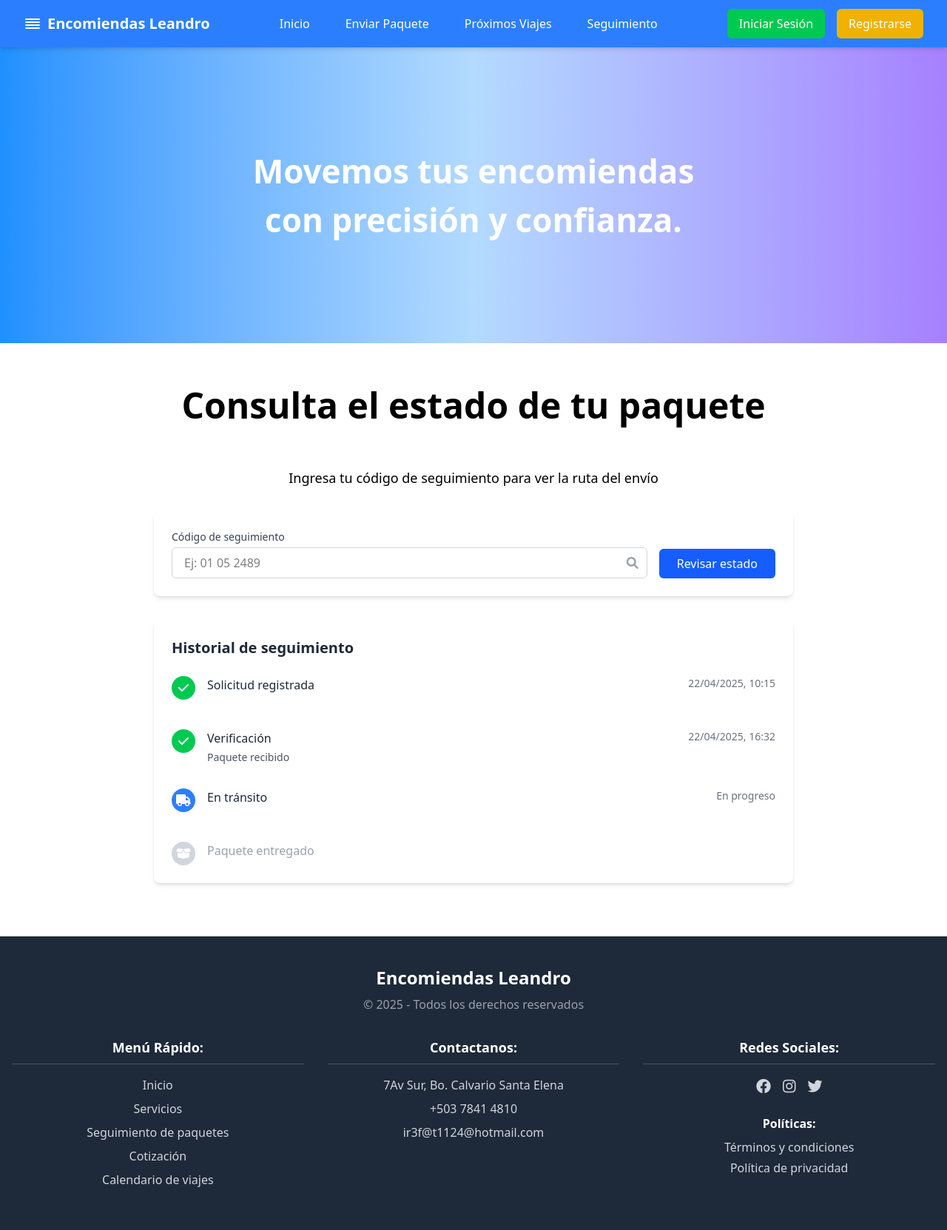
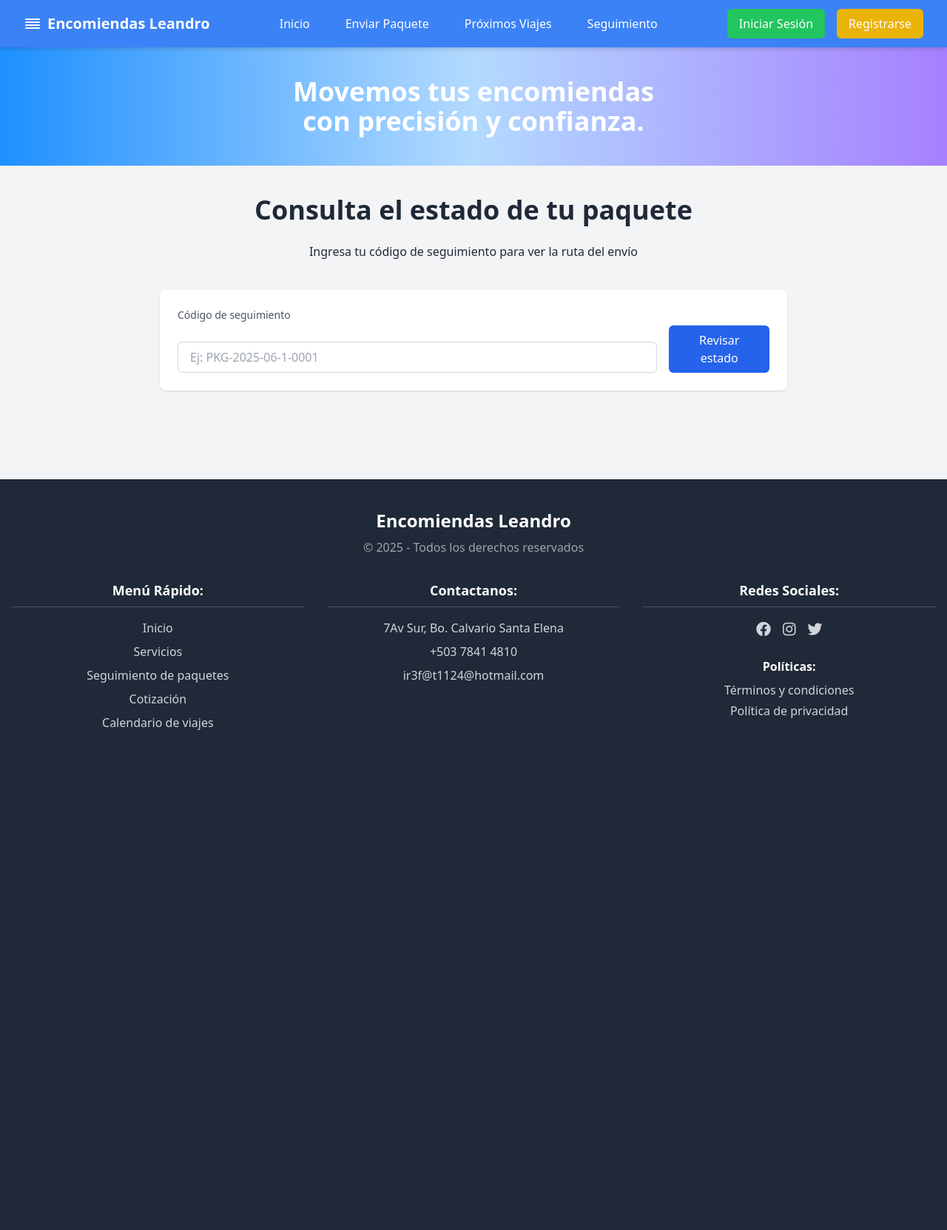
Before and after one commit to Daved-Main/encomiendas-leandro, a PHP site: page /app/presentation/views/seguimientoPaquete.php in a window 1280 px wide. Shown: the whole page at 74% size. After the commit the page ends 987 px from the top, so only its background shows below. Run offline with PHP 8.4, Linux system fonts and the light colour scheme; some libraries are stand-ins or nearby versions.

Commit message:
Mejoras y funcionalidades

```diff
--- a/app/presentation/views/seguimientoPaquete.php
+++ b/app/presentation/views/seguimientoPaquete.php
@@ -1,127 +1,126 @@
 <?php
+use app\infrastructure\database\DatabaseConnect;
 
+$codigo = $_GET['codigo_rastreo'] ?? null;
+$seguimiento = null;
+
+if ($codigo) {
+    $pdo = DatabaseConnect::getInstance();
+    $stmt = $pdo->prepare("
+        SELECT sp.*, p.fecha_registro
+        FROM seguimiento_paquete sp
+        JOIN paquete p ON sp.id_paquete = p.id_paquete
+        WHERE p.codigo_rastreo = :codigo
+        LIMIT 1
+    ");
+    $stmt->execute([':codigo' => $codigo]);
+    $seguimiento = $stmt->fetch(PDO::FETCH_ASSOC);
+}
 ?>
+
+
 
 <!DOCTYPE html>
 <html lang="es">
 <head>
-    <meta charset="UTF-8">
-    <meta name="viewport" content="width=device-width, initial-scale=1.0">
+  <meta charset="UTF-8" />
+  <meta name="viewport" content="width=device-width, initial-scale=1.0" />
   <title>Seguimiento de Paquete</title>
-    <script src="https://cdn.jsdelivr.net/npm/@tailwindcss/browser@4"></script>
+  <script src="https://cdn.tailwindcss.com"></script>
   <link rel="stylesheet" href="/app/presentation/views/iu/style.css">
   <link href="https://cdnjs.cloudflare.com/ajax/libs/font-awesome/6.0.0/css/all.min.css" rel="stylesheet">
 </head>
-<body>
-    <?php include __DIR__ . '/iu/navbar.php';?>
+<body class="bg-gray-100 text-gray-800">
 
-    <div class="h-100 w-full content-center text-center bg-gradient-to-r from-[#1E90FF] via-[#B3DAFF] to-[#A680FF]">
-        <h2 class="text-white font-bold" id="Slogan">Movemos tus encomiendas <br> con precisión y confianza.</h2>
-    </div>
-    <div class="flex place-self-center">
-        <h1 class="mt-15 font-bold text-5xl">Consulta el estado de tu paquete</h1>
-    </div>
-    <div class="place-self-center mt-15 text-lg">
-        <p>Ingresa tu código de seguimiento para ver la ruta del envío</p>
+    <?php include __DIR__ . '/iu/navbar.php'; ?>
+
+
+  <div class="bg-gradient-to-r from-[#1E90FF] via-[#B3DAFF] to-[#A680FF] py-10 text-center">
+    <h2 class="text-3xl md:text-4xl font-bold text-white">Movemos tus encomiendas<br> con precisión y confianza.</h2>
   </div>
 
-     <div class="container mx-auto px-4 py-8 max-w-4xl">
+  <div class="max-w-4xl mx-auto px-6 py-10">
+    <h1 class="text-4xl font-bold text-center mb-6">Consulta el estado de tu paquete</h1>
+    <p class="text-center mb-10">Ingresa tu código de seguimiento para ver la ruta del envío</p>
 
-        <!-- Formulario de búsqueda -->
-        <div class="bg-white p-6 rounded-lg shadow-md mb-8">
-            <div class="flex flex-col md:flex-row gap-4">
-                <div class="flex-grow">
-                    <label for="tracking" class="block text-sm font-medium text-gray-700 mb-1">Código de seguimiento</label>
-                    <div class="relative">
+    <!-- Formulario -->
+    <form method="GET" action="index.php" class="bg-white shadow p-6 rounded-lg mb-10">
+      <input type="hidden" name="route" value="seguimientoPaquete">
+      <label for="codigo" class="block text-sm font-medium text-gray-600 mb-1">Código de seguimiento</label>
+      <div class="flex gap-4 items-end">
         <input
           type="text"
-                            id="tracking"
-                            placeholder="Ej: 01 05 2489"
-                            class="w-full px-4 py-2 border border-gray-300 rounded-md focus:ring-2 focus:ring-blue-500 focus:border-blue-500"
+          id="codigo"
+          name="codigo_rastreo"
+          placeholder="Ej: PKG-2025-06-1-0001"
+          class="w-full border border-gray-300 rounded-md px-4 py-2 focus:outline-none focus:ring-2 focus:ring-blue-500"
+          required
         >
-                        <div class="absolute inset-y-0 right-0 flex items-center pr-3 pointer-events-none">
-                            <i class="fas fa-search text-gray-400"></i>
-                        </div>
-                    </div>
-                </div>
-                <div class="flex items-end">
-                    <button class="bg-blue-600 hover:bg-blue-700 text-white px-6 py-2 rounded-md font-medium transition duration-200">
+        <button class="bg-blue-600 hover:bg-blue-700 text-white px-6 py-2 rounded-md font-medium">
           Revisar estado
         </button>
       </div>
+    </form>
+
+    <!-- Seguimiento -->
+    <?php if ($seguimiento): ?>
+    <div class="bg-white p-6 rounded-lg shadow">
+      <h2 class="text-xl font-semibold mb-6">Historial de seguimiento</h2>
+      <div class="space-y-8">
+
+        <?php if ($seguimiento['solicitud_registrada']): ?>
+          <?= paso("Solicitud registrada", $seguimiento['fecha_entrega'], "fa-check", "green") ?>
+        <?php endif; ?>
+
+        <?php if ($seguimiento['paquete_recibido']): ?>
+          <?= paso("Paquete recibido", $seguimiento['fecha_entrega'], "fa-box", "green") ?>
+        <?php endif; ?>
+
+        <?php if ($seguimiento['verificacion']): ?>
+          <?= paso("Verificación completada", $seguimiento['fecha_entrega'], "fa-clipboard-check", "green") ?>
+        <?php endif; ?>
+
+        <?php if ($seguimiento['en_transito']): ?>
+          <?= paso("En tránsito hacia destino", $seguimiento['fecha_entrega'], "fa-truck", "blue") ?>
+        <?php endif; ?>
+
+        <?php if ($seguimiento['paquete_entregado']): ?>
+          <?= paso("Paquete entregado", $seguimiento['fecha_entrega'], "fa-box-open", "gray") ?>
+        <?php endif; ?>
+
       </div>
     </div>
+    <?php elseif (isset($_GET['codigo_rastreo'])): ?>
+      <div class="text-center text-red-500 mt-10">❌ Código no encontrado o sin seguimiento registrado.</div>
+    <?php endif; ?>
+  </div>
+</body>
 
-        <!-- Timeline de seguimiento -->
-        <div class="bg-white p-6 rounded-lg shadow-md">
-            <h2 class="text-xl font-semibold text-gray-800 mb-6">Historial de seguimiento</h2>
-
-            <div class="space-y-8">
-                <!-- Paso 1 -->
+<?php
+function paso($titulo, $fecha, $icono, $color) {
+  $colores = [
+    'green' => 'bg-green-500',
+    'blue' => 'bg-blue-500',
+    'gray' => 'bg-gray-400',
+  ];
+  return <<<HTML
   <div class="flex items-start">
     <div class="flex flex-col items-center mr-4">
-                        <div class="flex items-center justify-center w-8 h-8 bg-green-500 rounded-full text-white">
-                            <i class="fas fa-check"></i>
+      <div class="w-8 h-8 flex items-center justify-center {$colores[$color]} rounded-full text-white">
+        <i class="fas {$icono}"></i>
       </div>
       <div class="w-px h-full bg-gray-300 mt-2"></div>
     </div>
     <div class="flex-grow">
       <div class="flex justify-between items-start">
-                            <h3 class="font-medium text-gray-800">Solicitud registrada</h3>
-                            <span class="text-sm text-gray-500">22/04/2025, 10:15</span>
+        <h3 class="font-medium text-gray-800">{$titulo}</h3>
+        <span class="text-sm text-gray-500">{$fecha}</span>
       </div>
     </div>
   </div>
+HTML;
+}
+?>
 
-                <!-- Paso 2 -->
-                <div class="flex items-start">
-                    <div class="flex flex-col items-center mr-4">
-                        <div class="flex items-center justify-center w-8 h-8 bg-green-500 rounded-full text-white">
-                            <i class="fas fa-check"></i>
-                        </div>
-                        <div class="w-px h-full bg-gray-300 mt-2"></div>
-                    </div>
-                    <div class="flex-grow">
-                        <div class="flex justify-between items-start">
-                            <div>
-                                <h3 class="font-medium text-gray-800">Verificación</h3>
-                                <p class="text-sm text-gray-600 mt-1">Paquete recibido</p>
-                            </div>
-                            <span class="text-sm text-gray-500">22/04/2025, 16:32</span>
-                        </div>
-                    </div>
-                </div>
-
-                <!-- Paso 3 -->
-                <div class="flex items-start">
-                    <div class="flex flex-col items-center mr-4">
-                        <div class="flex items-center justify-center w-8 h-8 bg-blue-500 rounded-full text-white">
-                            <i class="fas fa-truck"></i>
-                        </div>
-                        <div class="w-px h-full bg-gray-300 mt-2"></div>
-                    </div>
-                    <div class="flex-grow">
-                        <div class="flex justify-between items-start">
-                            <h3 class="font-medium text-gray-800">En tránsito</h3>
-                            <span class="text-sm text-gray-500">En progreso</span>
-                        </div>
-                    </div>
-                </div>
-
-                <!-- Paso 4 -->
-                <div class="flex items-start">
-                    <div class="flex flex-col items-center mr-4">
-                        <div class="flex items-center justify-center w-8 h-8 bg-gray-300 rounded-full text-white">
-                            <i class="fas fa-box-open"></i>
-                        </div>
-                    </div>
-                    <div class="flex-grow">
-                        <h3 class="font-medium text-gray-400">Paquete entregado</h3>
-                    </div>
-                </div>
-            </div>
-        </div>
-    </div>
-</body>
 <?php include __DIR__ . '/iu/footer.php'; ?>
 </html>
```
Also changed, not shown: app/presentation/controllers/PaqueteController.php (+37 -0 lines), app/presentation/views/home.php (+53 -2 lines), config/route.php (+19 -0 lines). Lines whose indentation alone changed are shown as unchanged.
